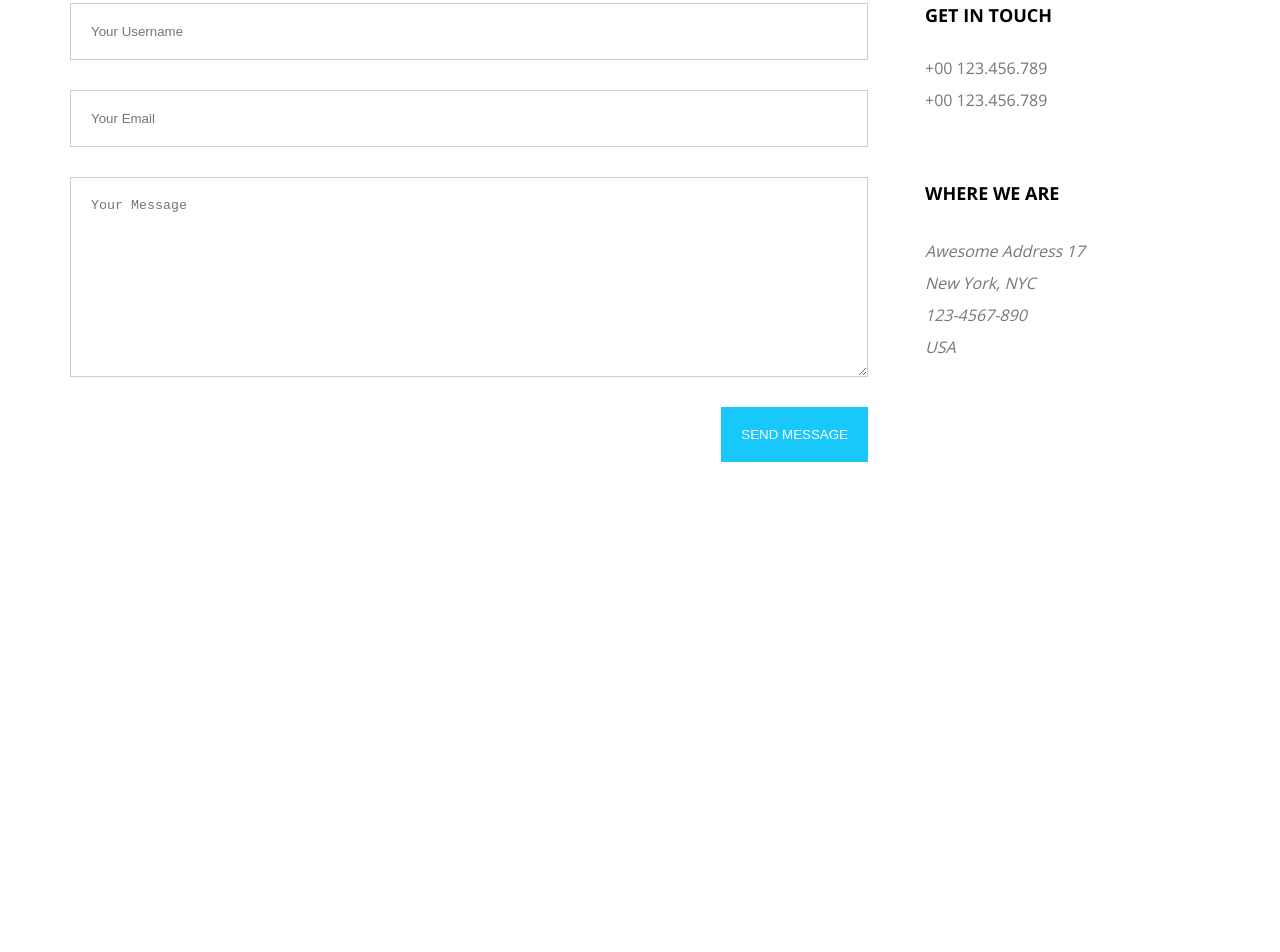
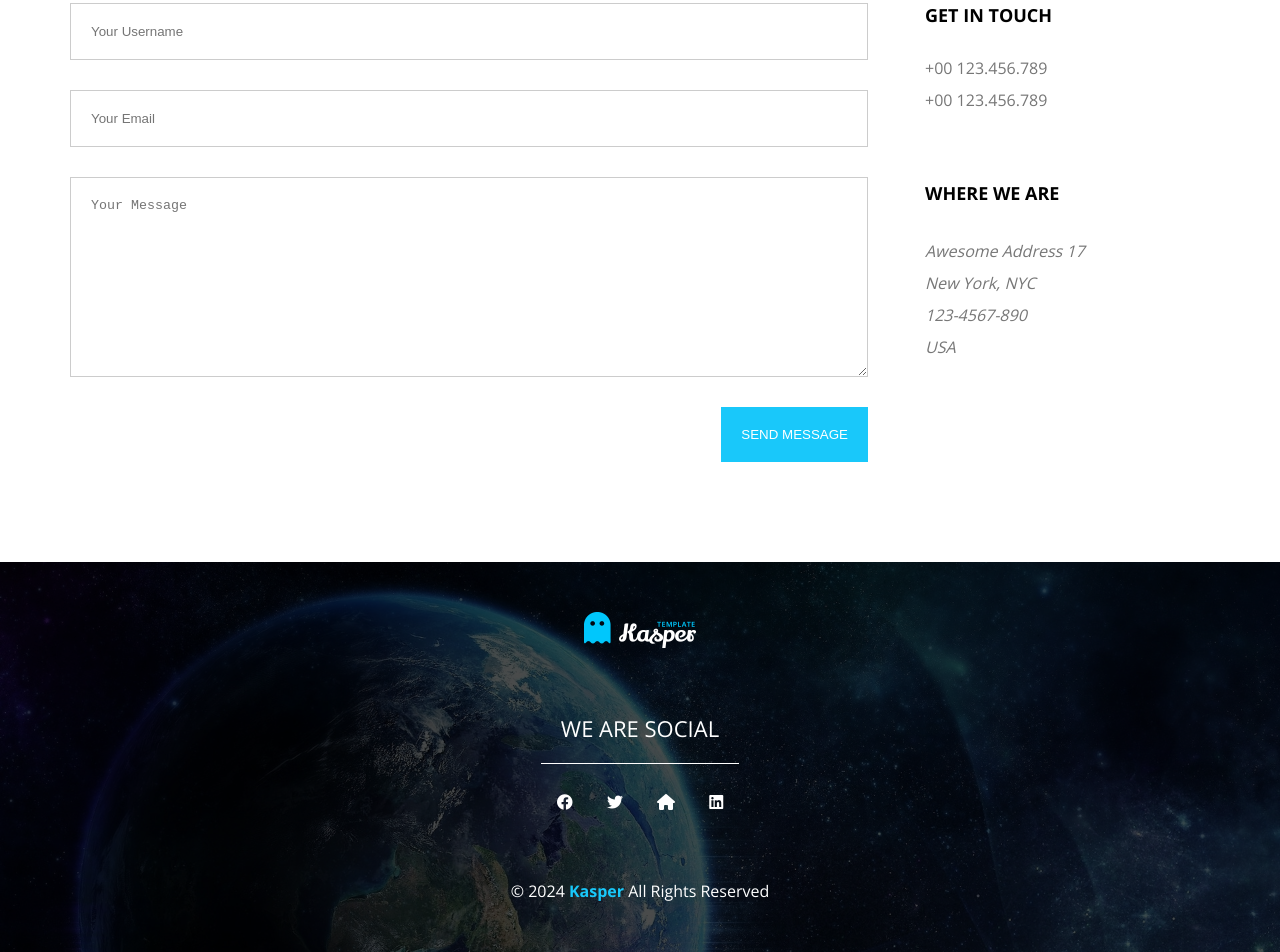
Before and after one commit to aehamdy/kasper-html-css-template, a plain HTML site: page index.html in a window 1280 px wide. Shown: the part 7891-8843 px from the top of the page. Before the commit the page ends 8453 px from the top, so only its background shows below. Drawn offline with nearby package versions, Linux system fonts and the light colour scheme.

Commit message:
Added footer section

```diff
--- a/index.html
+++ b/index.html
@@ -559,5 +559,21 @@
         </div>
       </div>
     </section>
+
+    <footer class="footer">
+      <div class="container footer__container">
+        <img class="footer__logo" src="./assets/logo.png" alt="Footer Logo" />
+        <p class="footer__description">We Are Social</p>
+        <div class="footer__social-icons">
+          <i class="footer__icon fab fa-facebook"></i>
+          <i class="footer__icon fab fa-twitter"></i>
+          <i class="footer__icon fas fa-home"></i>
+          <i class="footer__icon fab fa-linkedin"></i>
+        </div>
+        <p class="footer__copyright">
+          &copy; 2024 <span>Kasper</span> All Rights Reserved
+        </p>
+      </div>
+    </footer>
   </body>
 </html>
--- a/style.scss
+++ b/style.scss
@@ -4,3 +4,4 @@
 @use "./styles/header";
 @use "./styles/mainHeading";
 @use "./styles/section";
+@use "./styles/footer";
--- /dev/null
+++ b/styles/_footer.scss
@@ -0,0 +1,46 @@
+@import "./variables";
+@import "./mixins";
+
+.footer {
+  @include section-padding($sec-pad: $section-padding/2);
+  background-image: url(../assets/subscribe.jpg);
+  background-size: cover;
+  position: relative;
+  color: $color-white;
+  text-align: center;
+
+  &::before {
+    content: "";
+    @include bg-overlay(rgb(0 0 0 / 70%));
+  }
+
+  &__container {
+    position: relative;
+
+    > p:not(.footer__copyright) {
+      text-transform: uppercase;
+      padding: 2rem;
+      border-bottom: 0.1rem solid $color-white;
+      font-size: 2.2rem;
+      width: fit-content;
+      margin: 2rem auto;
+    }
+  }
+
+  &__logo {
+    margin-bottom: 2rem;
+  }
+
+  &__icon {
+    padding: 1rem 1.5rem;
+    cursor: pointer;
+  }
+
+  &__copyright {
+    margin-top: 6rem;
+    > span {
+      font-weight: bold;
+      color: $color_primary;
+    }
+  }
+}
--- a/styles/_mixins.scss
+++ b/styles/_mixins.scss
@@ -10,8 +10,8 @@
 }
 
 @mixin section-padding($sec-pad: $section-padding) {
-  padding-top: $section-padding;
-  padding-bottom: $section-padding;
+  padding-top: $sec-pad;
+  padding-bottom: $sec-pad;
   @content;
 }
 
```
Also changed, not shown: styles/style.css, 1 other file.
